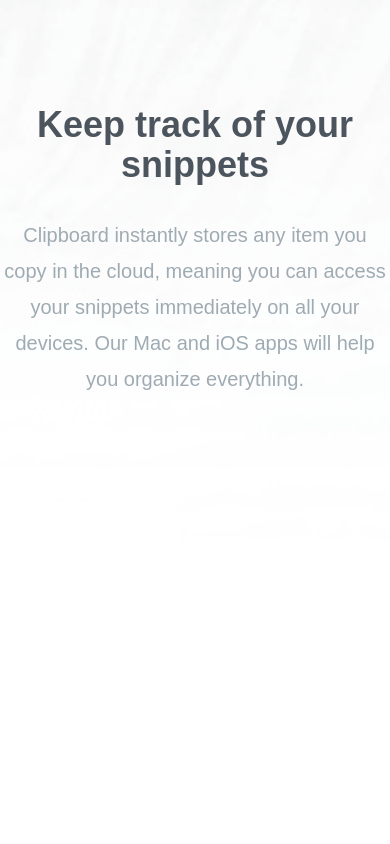
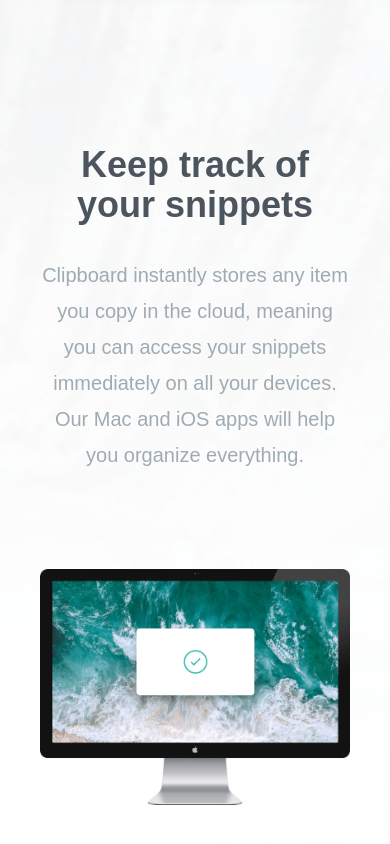
Before and after one commit to BinyamCheru/Clipboard-Website, a website: page index.html in a window 390 px wide. Shown: the part 796-1640 px from the top of the page. Before the commit the page ends 1369 px from the top, so only its background shows below. Drawn offline with Linux system fonts and the light colour scheme; a web font is replaced by a local one.

Commit message:
Add image container and img

```diff
--- a/index.html
+++ b/index.html
@@ -62,12 +62,13 @@
 
     <!-- Features Section -->
     <section id="features">
-      <div class="section-contain my-20">
-        <div class="flex flex-col md:flex-row md:space-x-32">
+      <div class="section-container my-20">
+        <div class="relative flex flex-col md:flex-row md:space-x-32">
           <!-- Image Container -->
-
+          <div class="md:w-1/2">
+            <img src="./images/image-computer.png" alt="computer" class="md:absolute top-0 right-[50%]" />
+          </div>
           <!-- Items Container -->
-
         </div>
       </div>
     </section>
```
Also changed, not shown: css/style.css.
